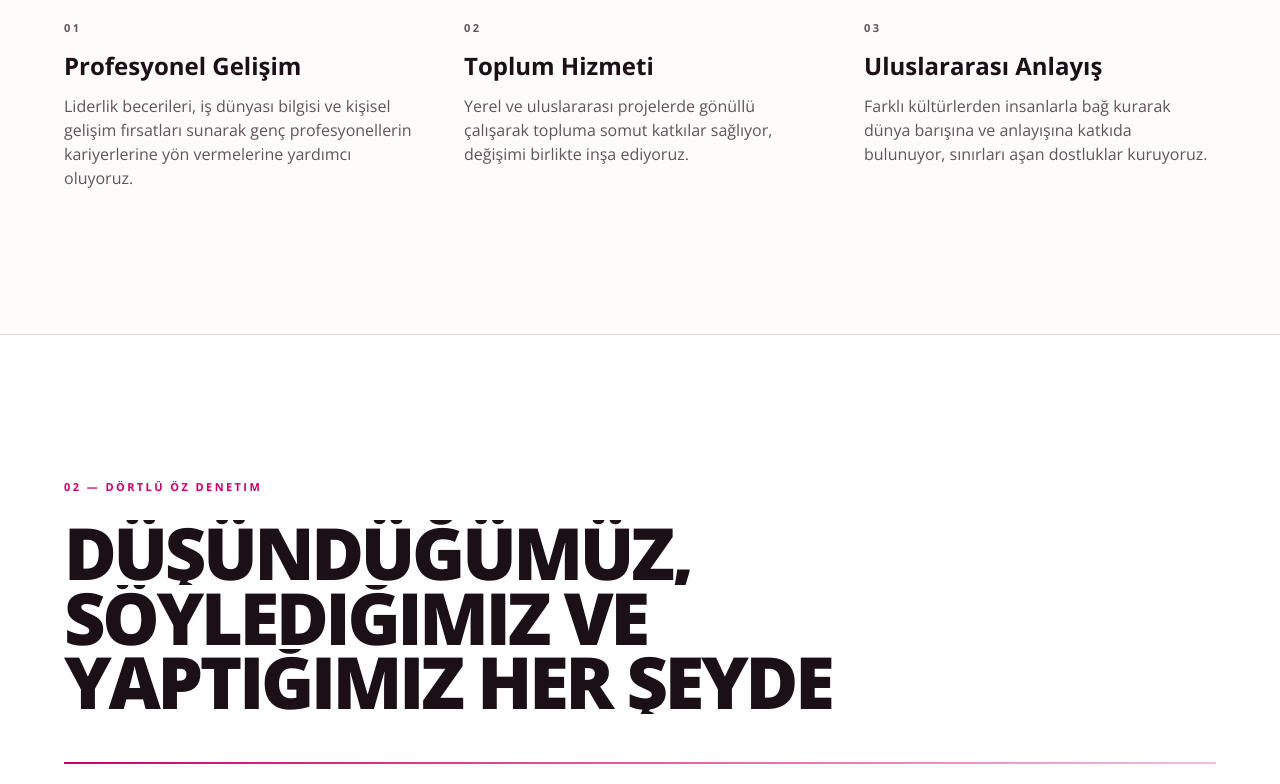
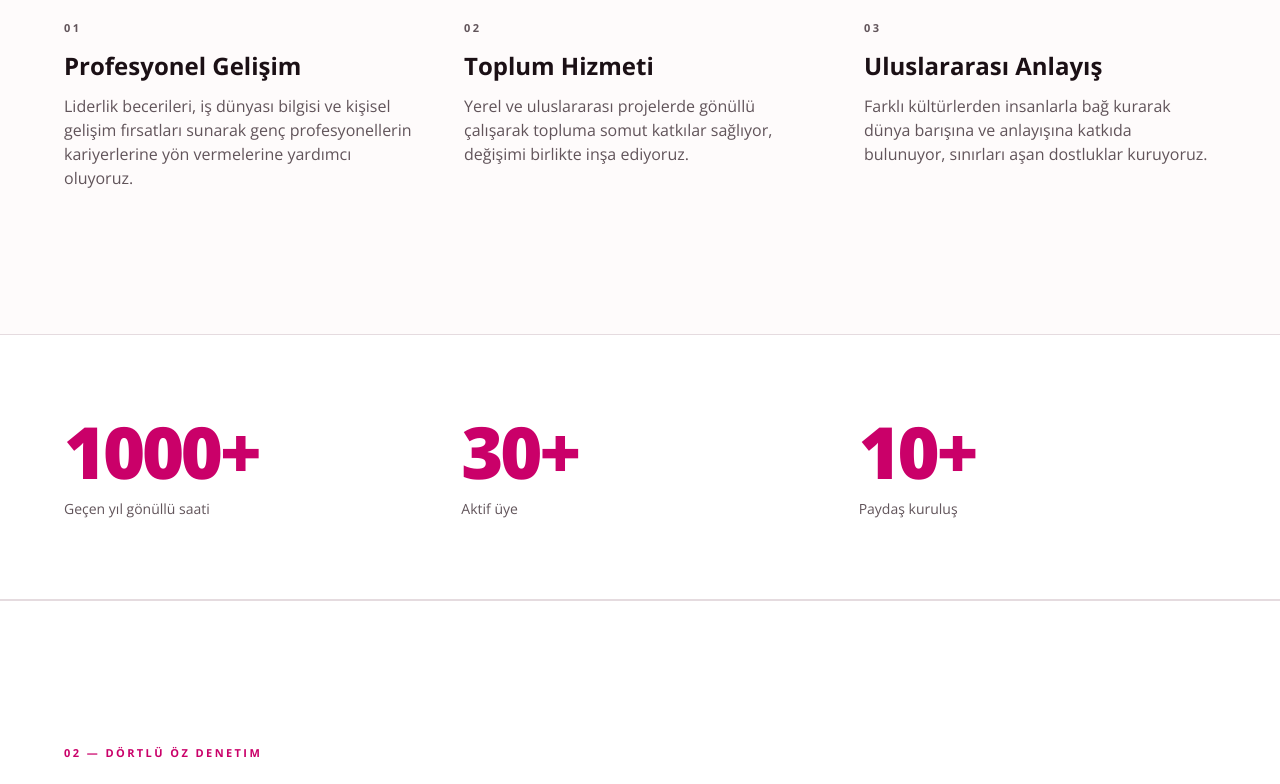
Before and after one commit to andyanday33/dokuz-eylul-rotaract-2026, a Next.js app: page / in a window 1280 px wide. Shown: the part 1305-2089 px from the top of the page. Built offline with nearby package versions, Linux system fonts and the light colour scheme.

Commit message:
feat: add Numbers component to display statistics

```diff
--- a/app/page.tsx
+++ b/app/page.tsx
@@ -4,6 +4,7 @@ import { SlidingText } from "@/components/Hero/SlidingText";
 import { Marquee } from "@/components/Marquee";
 import { About } from "@/components/About";
 import { FourWayTest } from "@/components/FourWayTest";
+import { Numbers } from "@/components/Numbers";
 import { ScrollAnimations } from "@/components/ScrollAnimations";
 
 export default function Home() {
@@ -14,6 +15,7 @@ export default function Home() {
       <SlidingText />
       <Marquee />
       <About />
+      <Numbers />
       <FourWayTest />
       <ScrollAnimations />
     </main>
--- /dev/null
+++ b/components/Numbers.tsx
@@ -0,0 +1,22 @@
+const STATS = [
+  { big: "1000+", label: "Geçen yıl gönüllü saati" },
+  { big: "30+", label: "Aktif üye" },
+  { big: "10+", label: "Paydaş kuruluş" },
+];
+
+export const Numbers = () => {
+  return (
+    <section className="border-y border-border bg-card">
+      <div className="wrapper grid gap-10 py-20 sm:grid-cols-3">
+        {STATS.map(({ big, label }) => (
+          <div key={label} className="rise">
+            <p data-chars className="wordmark text-6xl text-primary sm:text-7xl">
+              {big}
+            </p>
+            <p className="mt-3 text-sm text-muted-foreground">{label}</p>
+          </div>
+        ))}
+      </div>
+    </section>
+  );
+};
```
